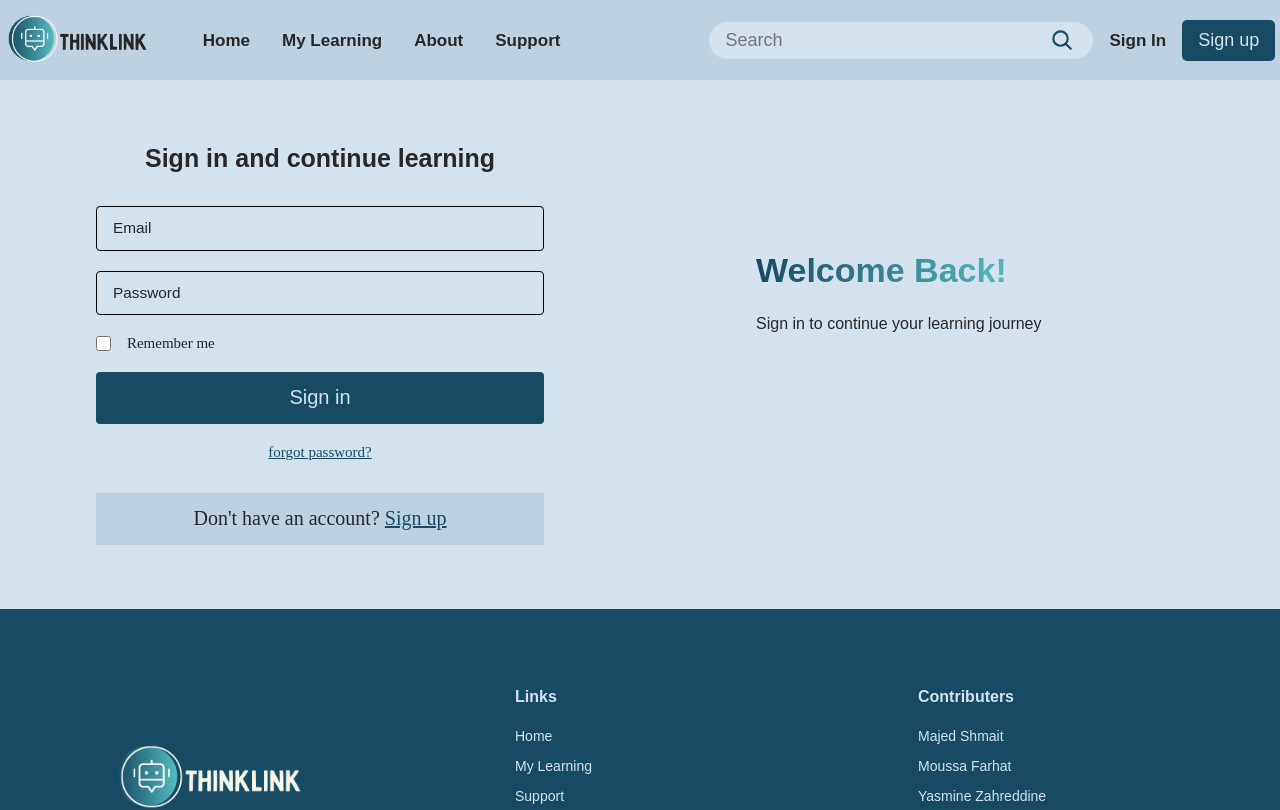
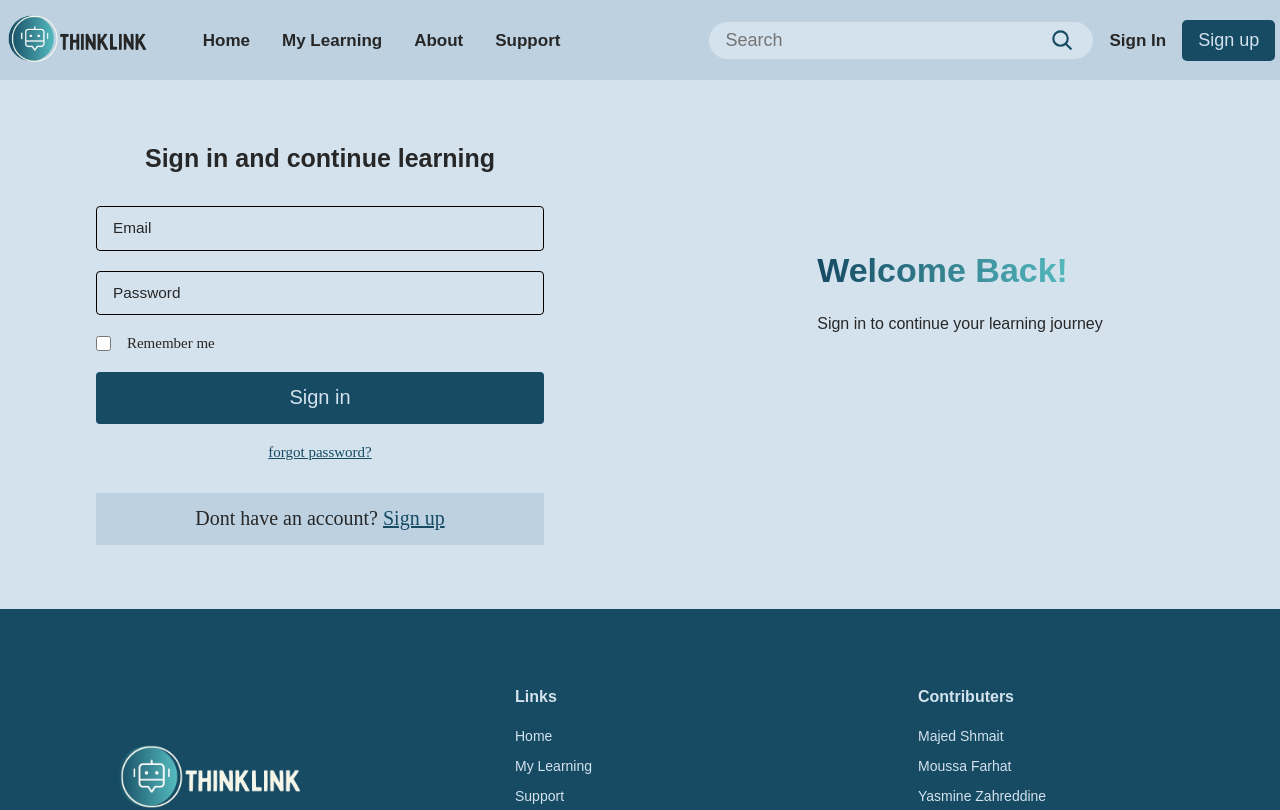
Before and after one commit to Yasmine-Zahreddine/ThinkLink, a React (Vite) app in the folder frontend/: page /signin in a window 1280 px wide. Shown: the top 810 px of the page. Built offline with nearby package versions, Linux system fonts and the light colour scheme.

Commit message:
edits regarding routing and responsive of card

```diff
--- a/frontend/src/components/card/card.css
+++ b/frontend/src/components/card/card.css
@@ -1,7 +1,7 @@
 .card{
     display: flex;
     flex-direction: row;
-    width: 600px;
+    max-width: 600px;
     background: var(--color-bg);
     margin-top: 10px;
 }
--- a/frontend/src/components/navbar/Navbar.jsx
+++ b/frontend/src/components/navbar/Navbar.jsx
@@ -40,8 +40,7 @@
       </div>
       <div className="navbar-sign">
         <NavLink to="/signin">
-          {" "}
-          <p>Sign in</p>{" "}
+          <p>Sign in</p>
         </NavLink>
         <NavLink to="/signup">
           <button type="button">Sign up</button>
--- a/frontend/src/containers/Signin/SignIn.jsx
+++ b/frontend/src/containers/Signin/SignIn.jsx
@@ -1,6 +1,7 @@
 import { useEffect, useState } from "react";
 import "./signin.css";
 import Card from "../../components/card/Card";
+import { NavLink } from "react-router-dom";
 
 const Signin = () => {
   const [isSmallScreen, setIsSmallScreen] = useState(window.innerWidth < 1000);
@@ -60,7 +61,7 @@
         </a>
         <div className="signup">
           <p>
-            {"Don't"} have an account? <a href="/">Sign up</a>
+            Dont have an account? <NavLink to="/signup">Sign up</NavLink>
           </p>
         </div>
       </div>
```
